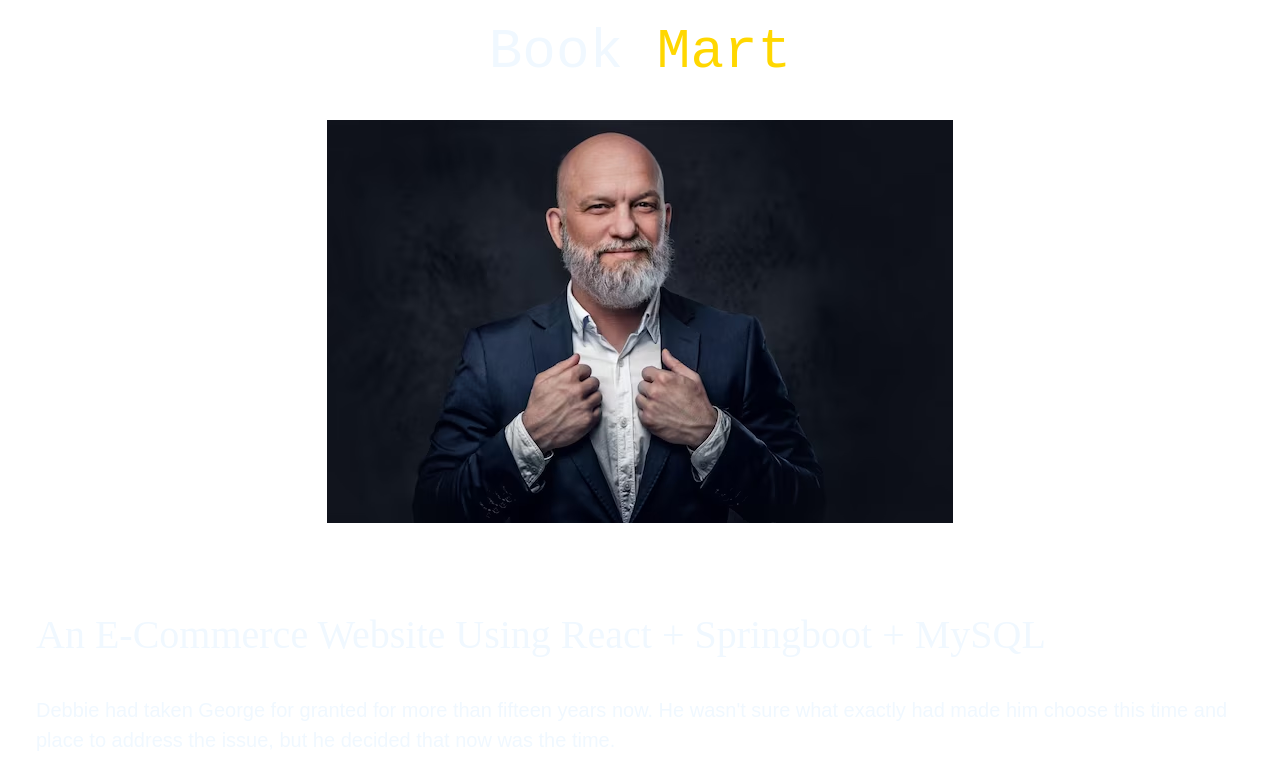
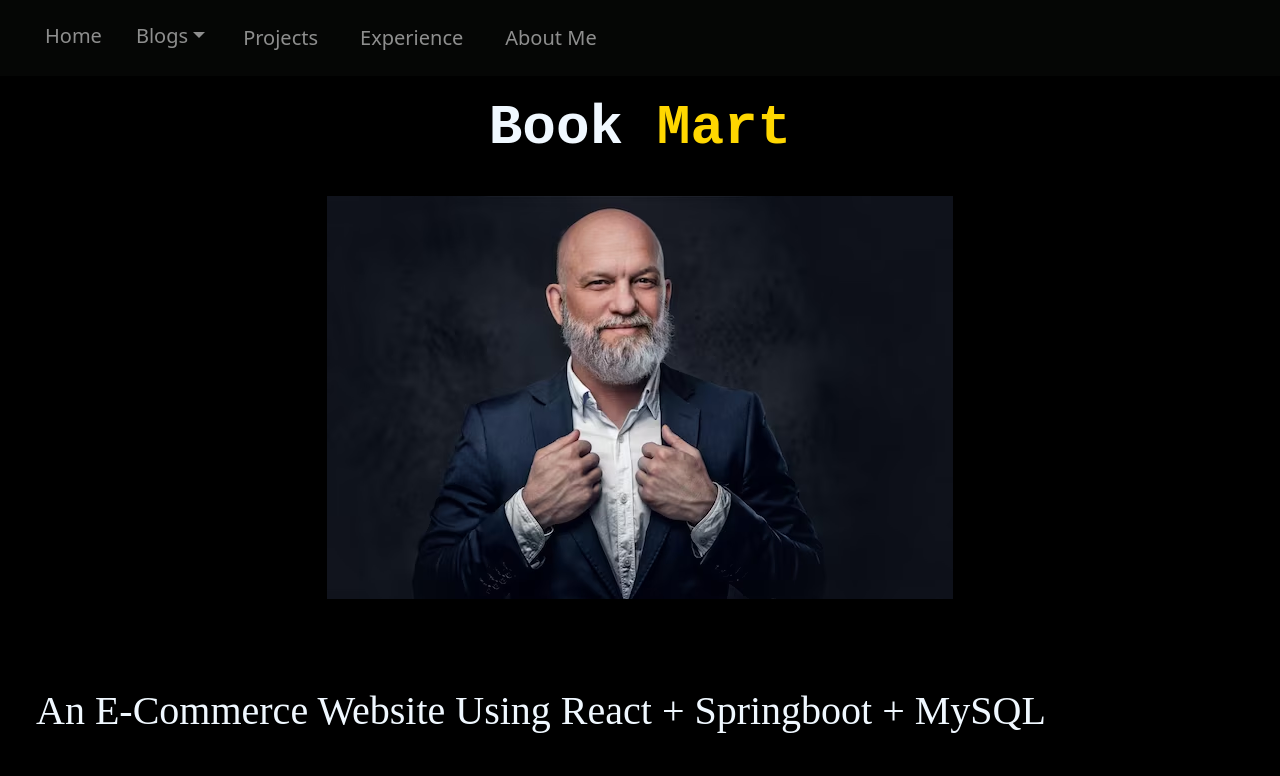
Before and after one commit to Hiransanjeewa/my_portfolio, a React (Create React App) app in the folder Frontend/my-portfolio/: page /projects in a window 1280 px wide. Shown: the top 776 px of the page. Built offline with nearby package versions, Linux system fonts and the light colour scheme.

Commit message:
Headers and footers added to blogs,experience and  project  pages

```diff
--- a/Frontend/my-portfolio/src/components/project_viewer.js
+++ b/Frontend/my-portfolio/src/components/project_viewer.js
@@ -19,18 +19,13 @@ export default function ProjectViewer(props) {
        paddingLeft:"20px",
       },
 
-
-
   }
 }
   return (
 
     <div id="main_div">
-      <html>
-          <head>
-            <link rel='./project_viewer.css'/>
-          </head>
-          <body>
+
+
 
       <div class="container  mw-100" id="second_main_div" style={styles.secondMain}>
         <div class="row ">
@@ -91,8 +86,7 @@ export default function ProjectViewer(props) {
         </div>
       </div>
       </div>
-      </body>
-      </html>
+
     </div>
   );
 }
--- a/Frontend/my-portfolio/src/pages/blogs.js
+++ b/Frontend/my-portfolio/src/pages/blogs.js
@@ -1,13 +1,15 @@
 import React from 'react'
 import Blog from "../components/blog"
 import "./blogs.scss"
+import Footer from '../components/footer';
+import Header from '../components/header';
 
 export default function Blogs() {
 
     return (
 
       <div >
-
+      <Header />
           <div className="container-fluid text-light" id="main_div">
             <div className="row ">
             <div className="col col-lg-4" id='project_viewers'>
@@ -26,6 +28,7 @@ export default function Blogs() {
                   </div>
             </div>
           </div>
+          <Footer/>
           </div>
 
 
--- a/Frontend/my-portfolio/src/pages/projects.js
+++ b/Frontend/my-portfolio/src/pages/projects.js
@@ -2,13 +2,17 @@ import React from 'react'
 import ProjectViewer from '../components/project_viewer'
 //import MessageSender from '../components/message_sender'
 import "./projects.css"
+import Footer from '../components/footer';
+import Header from '../components/header';
 
 export default function Projects() {
   return (
 
 
 <div>
+  <Header/>
 <ProjectViewer name="desktop"/>
+
     <div class="container-fluid text-light" id=" ">
       <div class="row ">
       <div class="col col-lg-4" id='project_viewers'>
@@ -27,6 +31,7 @@ export default function Projects() {
             </div>
       </div>
     </div>
+    <Footer/>
     </div>
 
 
```
